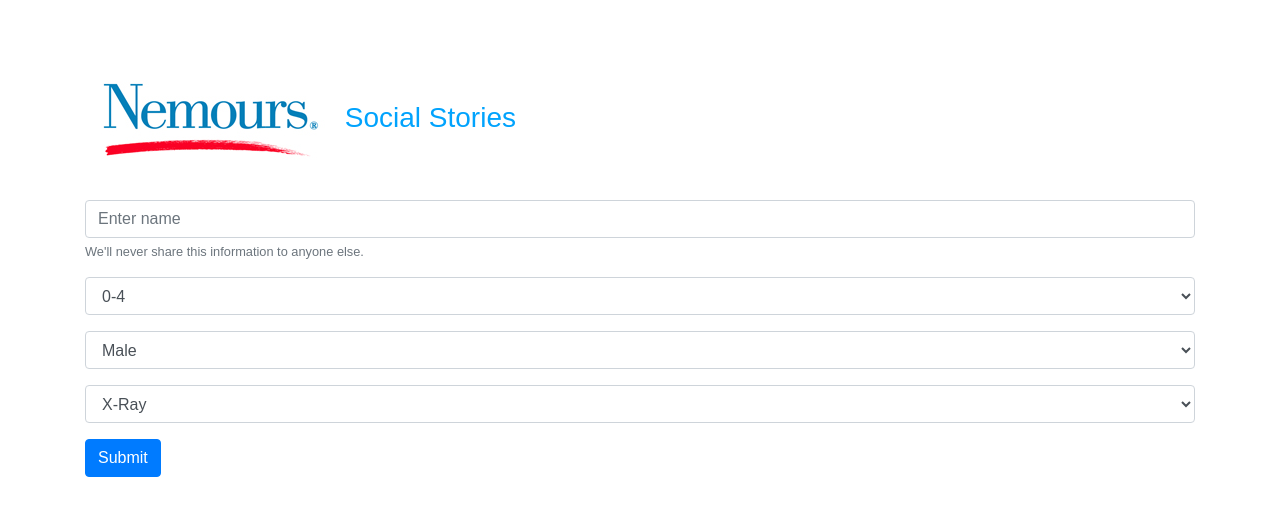
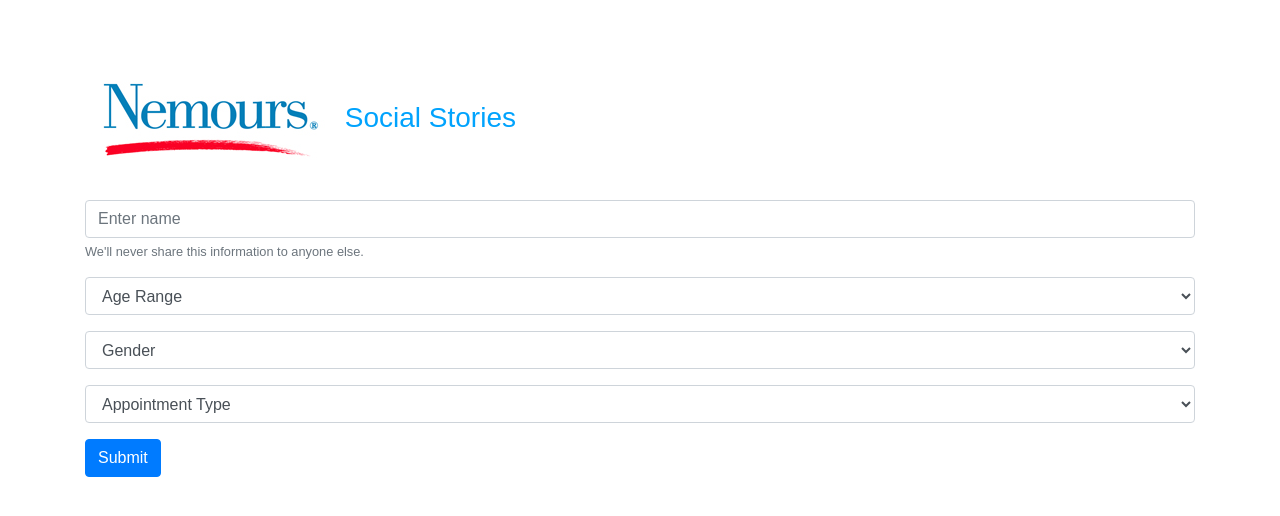
Before and after one commit to delaware19/team-5, a Flask app: page /find in a window 1280 px wide. Shown: the top 516 px of the page. Run offline with Flask 2, Linux system fonts and the light colour scheme; some libraries are stand-ins or nearby versions.

Commit message:
information added

```diff
--- a/templates/findStories.html
+++ b/templates/findStories.html
@@ -8,7 +8,7 @@
     </div>
     <div class="form-group">
         <select class="form-control" name="Age Group">
-          <!--option selected disabled>Age Range</option-->
+          <option selected disabled>Age Range</option>
           <option>0-4</option>
           <option>5-12</option>
           <option>12-15</option>
@@ -18,6 +18,7 @@
 
     <div class="form-group">
         <select class="form-control" name="Gender">
+          <option selected disabled>Gender</option>
           <option>Male</option>
           <option>Female</option>
           <option>Other</option>
@@ -26,10 +27,11 @@
 
     <div class="form-group">
         <select class="form-control" name="Treatment">
+          <option selected disabled>Appointment Type</option>
           <option>X-Ray</option>
           <option>Check-in</option>
           <option>Blood Work</option>
-          <option>Whatever else..</option>
+          <option>Other</option>
         </select>
     </div>
 
```
